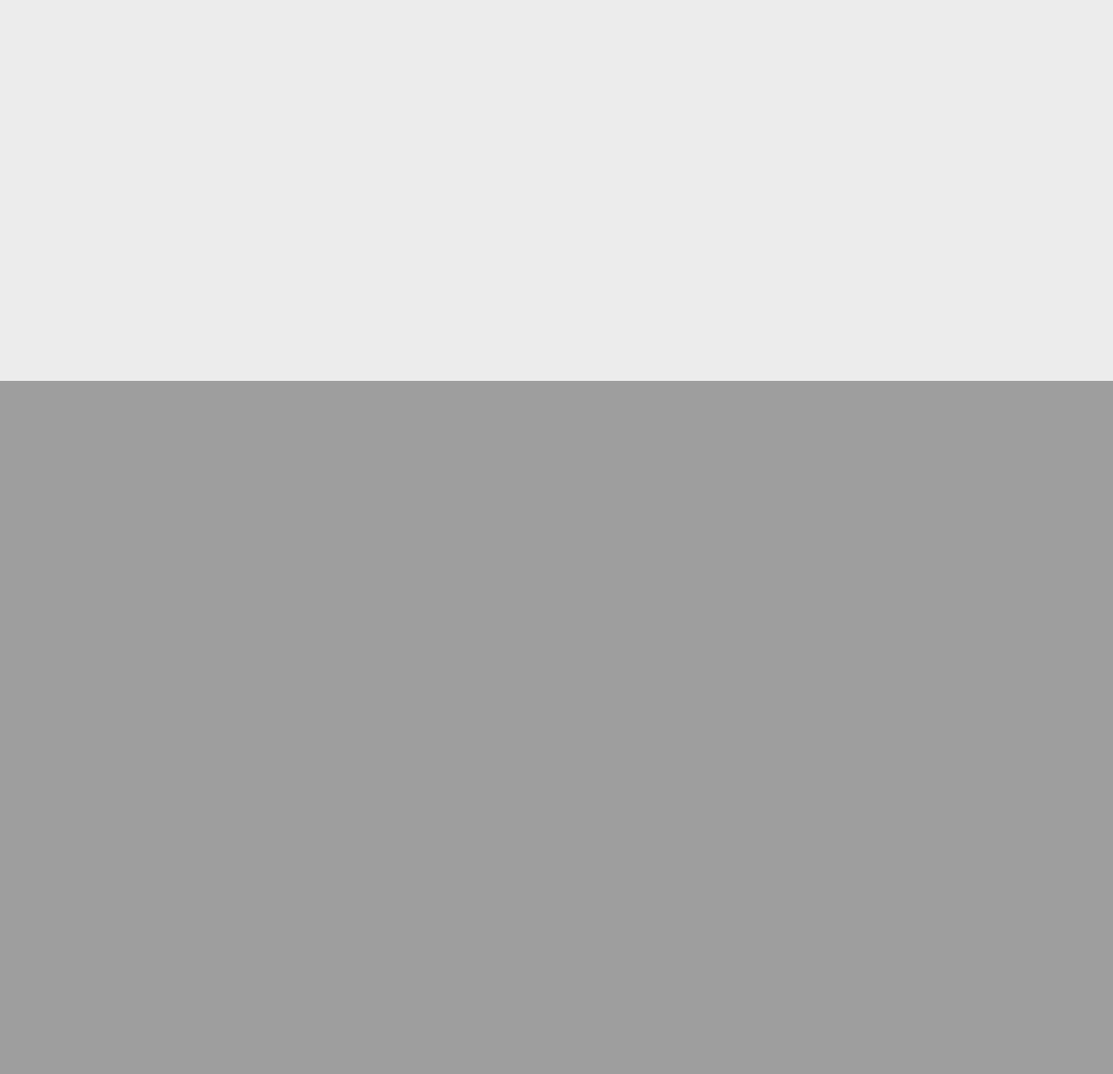
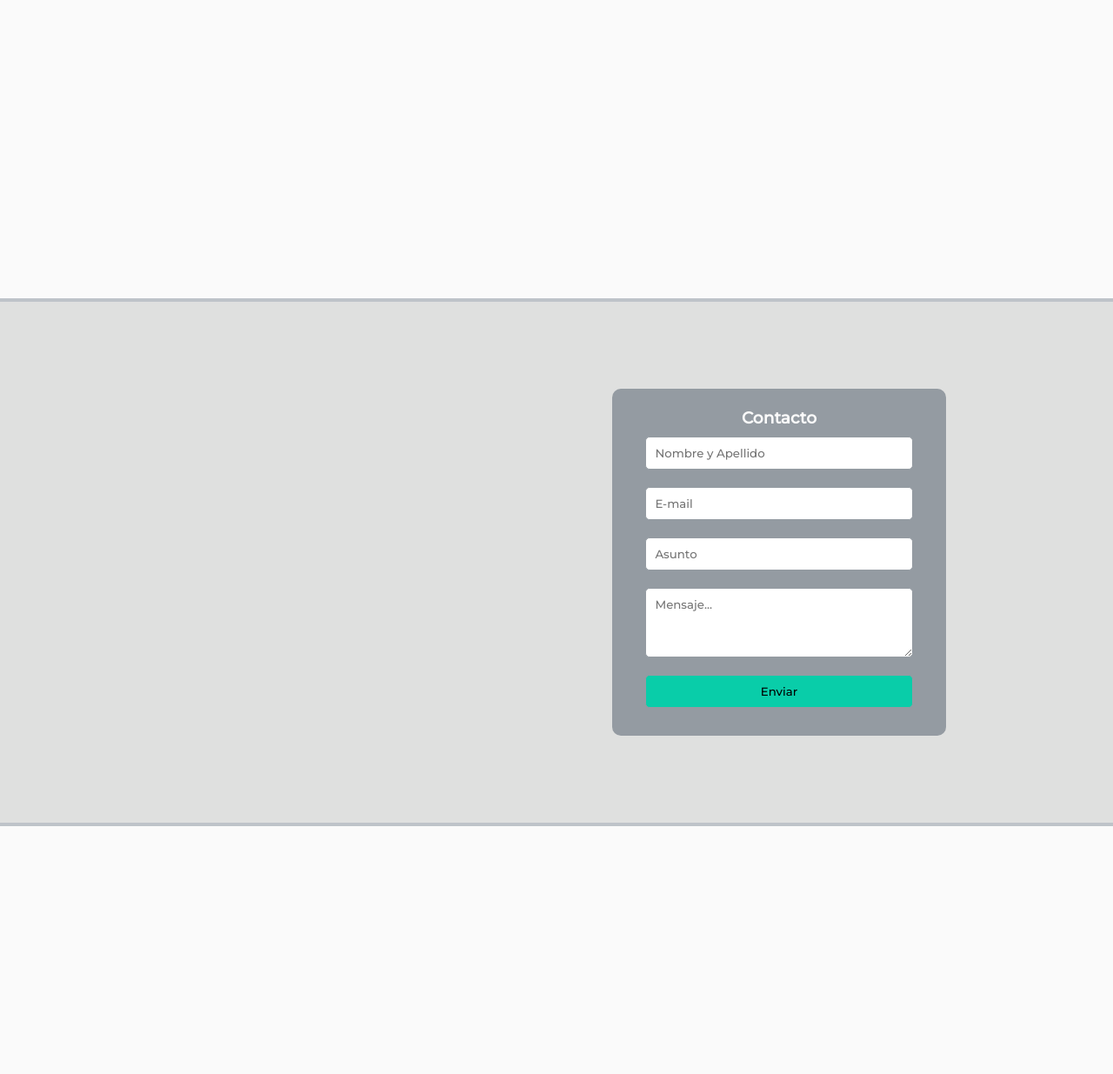
Before and after one commit to alejocarranza/juan_carranza, a Django app: page / in a window 1280 px wide. Shown: the part 591-1826 px from the top of the page at 87% size. Before the commit the page ends 1029 px from the top, so only its background shows below. Run offline with Django 3.2, Linux system fonts and the light colour scheme; some libraries are stand-ins or nearby versions.

Commit message:
2/2 --- Termine de hacer responsive el slider y empece con el front del formulario de contacto

```diff
--- a/proyecto1/settings.py
+++ b/proyecto1/settings.py
@@ -127,6 +127,10 @@ STATIC_URL = 'static/'
 # STATIC_ROOT= os.path.join(BASE_DIR, "static")
 STATICFILES_DIRS= (os.path.join(BASE_DIR, "static"), )
 
+# MEDIA_URL = 'media/'
+MEDIA_ROOT = os.path.join(BASE_DIR, 'media')
+
+
 # Default primary key field type
 # https://docs.djangoproject.com/en/3.2/ref/settings/#default-auto-field
 
--- a/proyecto1/urls.py
+++ b/proyecto1/urls.py
@@ -16,7 +16,15 @@ Including another URLconf
 from django.contrib import admin
 from django.urls import path, include
 
+# Para el media son estos imports
+from django.conf import settings
+from django.conf.urls.static import static
+
 urlpatterns = [
     path('admin/', admin.site.urls),
     path('', include('home.urls'))
 ]
+
+# Para el media
+if settings.DEBUG:
+    urlpatterns += static(settings.MEDIA_URL, document_root=settings.MEDIA_ROOT)
--- a/static/css/base/styles.css
+++ b/static/css/base/styles.css
@@ -1,5 +1,6 @@
 :root{
-    --back-color: #ececec;
+    --back-color: rgb(250,250,250);
+    --back-color-hover: #dfe0df;
     --font-color: black;
     --header-color: #949ba2;
     --header-color-hover: rgb(175, 180, 186);
@@ -8,10 +9,10 @@
     --second-color-hover: #079e83;
 }
 
+/* HEADER */
 #btn-menu{
     display: none;
 }
-
 
 body{
     background-color: var(--back-color);
@@ -210,8 +211,6 @@ header{
         padding: 0px 37vw;
     }
 }
-
-
 .flex{
     display: flex;
 }
@@ -223,3 +222,53 @@ header{
     transition: all 0s;
     top: 437px;
 }
+
+
+/* CONTACTO */
+#contact{
+    width: 100%;
+    position: relative;
+    height: fit-content;
+    border-top: 4px solid var(--header-submenu-separator);
+    border-bottom: 4px solid var(--header-submenu-separator);
+    background-color: var(--back-color-hover);
+}
+
+#form-contact{
+    position: relative;
+    display: flex;
+    flex-direction: column;
+    align-items: center;
+    left: 55%;
+    width: 30%;
+    background-color: var(--header-color);
+    padding: 22px 0;
+    border-radius: 10px;
+    margin: 100px 0;
+}
+
+#c-title{
+    color: var(--back-color);
+}
+
+.c-input{
+    width: calc(100% - 20%);
+    margin: 10px 0;
+    padding: 10px;
+    border-radius: 5px;
+    border: 1px solid var(--header-color);
+}
+
+#mensaje{
+    resize: vertical;
+    min-height: 80px;
+    max-height: 450px;
+}
+
+#c-send-btn{
+    background-color: var(--second-color);
+}
+#c-send-btn:hover{
+    background-color: var(--second-color-hover);
+    cursor: pointer;
+}
--- a/templates/base.html
+++ b/templates/base.html
@@ -47,7 +47,21 @@
         </header>
 
         {% block content %} {% endblock %}
+        <br><br><br><br><br><br><br><br><br><br><br><br><br><br><br>
 
+        <div id="contact">
+            <form action="/contacto/" method="post" id="form-contact"> {% csrf_token %}
+                <h3 id="c-title"> Contacto </h3>
+                <input class="c-input" type="text" name="nombre" placeholder="Nombre y Apellido">
+                <input class="c-input" type="text" name="mail" placeholder="E-mail">
+                <input class="c-input" type="text" name="asunto" placeholder="Asunto" >
+                <textarea id="mensaje" class="c-input" name="mensaje" placeholder="Mensaje..."></textarea>
+                <input id="c-send-btn" class="c-input"  type="submit" value="Enviar">
+            </form>
+        </div>
+
+
+        <br><br><br><br><br><br><br><br><br><br><br><br><br><br><br>
         <footer>
 
         </footer>
--- a/templates/home/index.html
+++ b/templates/home/index.html
@@ -8,12 +8,12 @@
 {% block content %}
 
 <div id="slider">
-    <i id="a-left" class="s-arrow fa-solid fa-circle-chevron-left"></i>
-    <img id="s-first" class="slider-image" src="https://placeimg.com/500/200/tech" alt="#">
-    <img class="slider-image s-active" src="https://placeimg.com/500/200/animals" alt="#">
-    <img class="slider-image" src="https://placeimg.com/500/200/people" alt="#">
-    <img id="s-last" class="slider-image" src="https://placeimg.com/500/200/arch" alt="#">
-    <i id="a-right" class="s-arrow fa-solid fa-circle-chevron-right"></i>
+    <img id="a-left" class="s-arrow" src="{{ MEDIA_ROOT }}home/slider/chevron-left.png" alt="left">
+    <img id="s-first" class="slider-image" src="https://placeimg.com/4000/1600/tech" alt="#">
+    <img class="slider-image s-active" src="https://placeimg.com/4000/1600/animals" alt="#">
+    <img class="slider-image" src="https://placeimg.com/4000/1600/people" alt="#">
+    <img id="s-last" class="slider-image" src="https://placeimg.com/4000/1600/arch" alt="#">
+    <img id="a-right" class="s-arrow" src="{{ MEDIA_ROOT }}home/slider/chevron-right.png" alt="right">
 </div>
 
 
@@ -23,8 +23,7 @@
 
 
 
-<br><br><br><br><br><br><br><br><br><br><br><br><br><br><br><br><br><br><br><br><br><br><br><br><br><br><br><br><br><br><br><br><br><br><br><br><br><br><br><br><br><br><br><br><br><br><br><br><br><br>
-
+<br><br><br><br><br><br><br><br><br><br><br><br><br><br><br><br><br><br><br><br><br><br><br><br><br><br><br><br><br><br>
 
 
 
```
Also changed, not shown: static/css/home/styles.css (+15 -31 lines), media/home/slider/chevron-left.png (added), media/home/slider/chevron-right.png (added).
